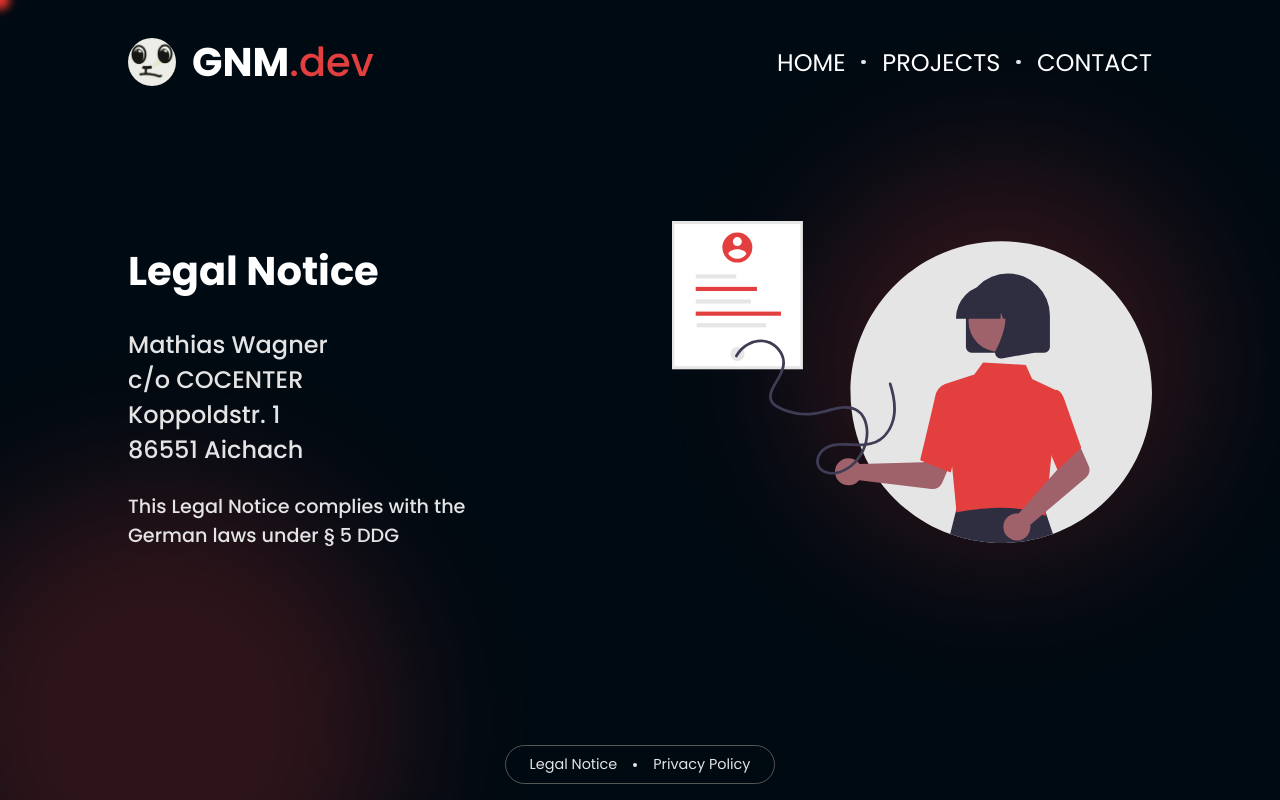
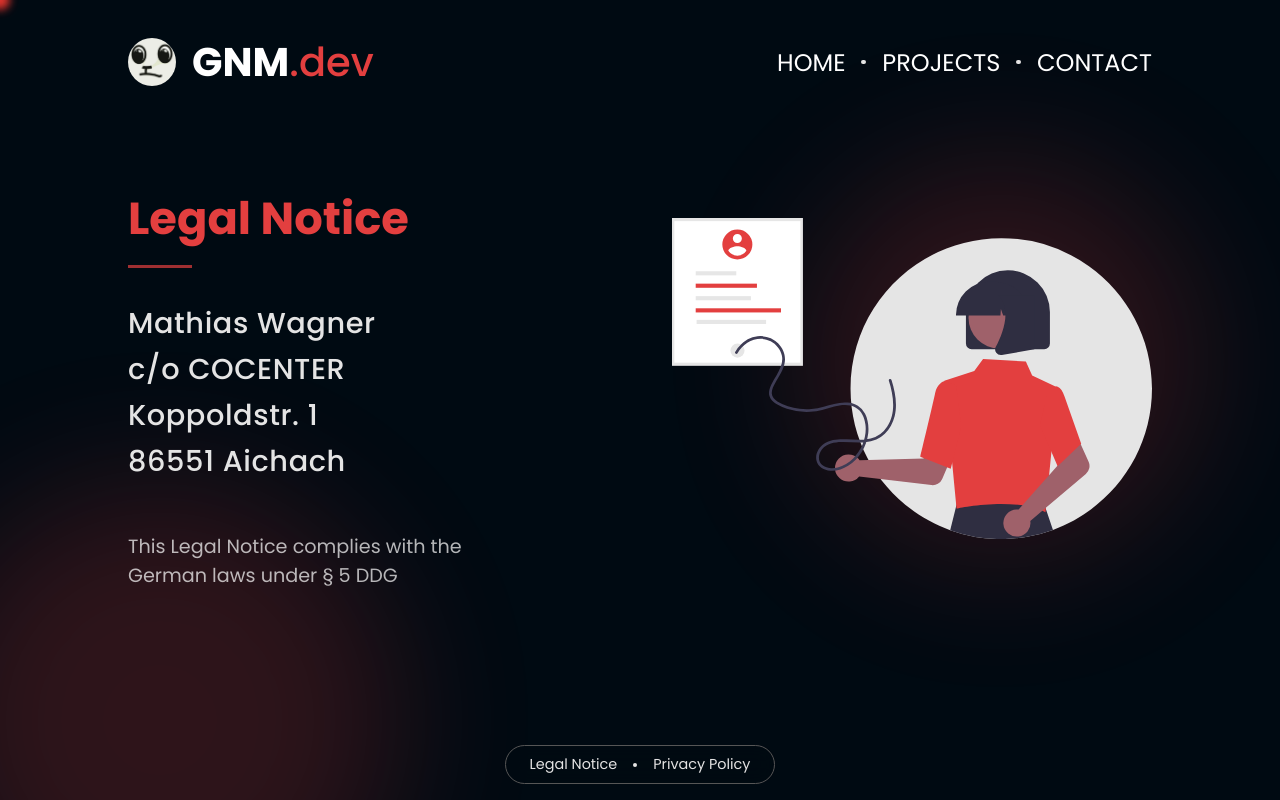
Before and after one commit to gnmyt/gnmyt, a React (Vite) app: page /imprint in a window 1280 px wide. Built offline with nearby package versions, Linux system fonts and the light colour scheme.

Commit message:
Add animations to Imprint page

```diff
--- a/src/pages/Imprint/Imprint.jsx
+++ b/src/pages/Imprint/Imprint.jsx
@@ -1,8 +1,8 @@
 import "./styles.sass";
-
 import Illustration from "./assets/Illustration.svg";
 import {useEffect} from "react";
 import {useBackground} from "@/common/components/Background/BackgroundContext.jsx";
+import {motion} from "framer-motion";
 
 export const Imprint = () => {
 
@@ -18,17 +18,42 @@ export const Imprint = () => {
     }, [setCircles]);
 
     return (
-        <div className="imprint-page">
-            <div className="imprint-info">
-                <h1>Legal Notice</h1>
-                <p>Mathias Wagner</p>
-                <p>c/o COCENTER</p>
-                <p>Koppoldstr. 1</p>
-                <p>86551 Aichach</p>
-                <br/>
-                <p className="legal-notice">This Legal Notice complies with the German laws under § 5 DDG</p>
-            </div>
-            <img src={Illustration} alt="Illustration" className="imprint-illustration"/>
-        </div>
-    )
+        <motion.div
+            className="imprint-page"
+            initial={{opacity: 0, y: 20}}
+            animate={{opacity: 1, y: 0, transition: {duration: 0.8, ease: "easeOut"}}}
+            exit={{opacity: 0, y: -20}}>
+            <motion.div
+                className="imprint-info"
+                initial={{opacity: 0, x: -50}}
+                animate={{opacity: 1, x: 0, transition: {duration: 0.6, ease: "easeOut", delay: 0.2}}}>
+                <motion.h1
+                    initial={{opacity: 0, y: 20}}
+                    animate={{opacity: 1, y: 0, transition: {delay: 0.3}}}>
+                    Legal Notice
+                </motion.h1>
+                <motion.div
+                    className="address"
+                    initial={{opacity: 0}}
+                    animate={{opacity: 1, transition: {delay: 0.5, staggerChildren: 0.1}}}>
+                    <p>Mathias Wagner</p>
+                    <p>c/o COCENTER</p>
+                    <p>Koppoldstr. 1</p>
+                    <p>86551 Aichach</p>
+                </motion.div>
+                <motion.p
+                    className="legal-notice"
+                    initial={{opacity: 0}}
+                    animate={{opacity: 0.7, transition: {delay: 0.8}}}>
+                    This Legal Notice complies with the German laws under § 5 DDG
+                </motion.p>
+            </motion.div>
+            <motion.div
+                className="illustration-container"
+                initial={{opacity: 0, x: 100}}
+                animate={{opacity: 1, x: 0, transition: {duration: 0.8, ease: "easeOut", delay: 0.2}}}>
+                <img src={Illustration} alt="Illustration" className="imprint-illustration"/>
+            </motion.div>
+        </motion.div>
+    );
 }
--- a/src/pages/Imprint/styles.sass
+++ b/src/pages/Imprint/styles.sass
@@ -12,16 +12,41 @@
     width: 22rem
 
     h1
-      font-size: 2.5rem
+      font-size: 2.8rem
+      margin-bottom: 3rem
+      color: $primary
+      position: relative
 
-    p
-      color: $text-light
-      font-size: 1.5rem
-      font-weight: 500
-      margin: 0
+      &::after
+        content: ""
+        position: absolute
+        left: 0
+        bottom: -1rem
+        width: 4rem
+        height: 3px
+        background: $primary
+        transform: scaleX(0)
+        transform-origin: left
+        animation: slideIn 0.5s ease forwards 0.5s
+        opacity: 0.7
+
+    .address
+      margin-bottom: 3rem
+
+      p
+        color: $text-light
+        font-size: 1.8rem
+        font-weight: 500
+        margin: 0
+        line-height: 1.6
+        letter-spacing: 0.02em
 
     .legal-notice
       font-size: 1.2rem
 
   img
     width: 30rem
+
+@keyframes slideIn
+  to
+    transform: scaleX(1)
```
